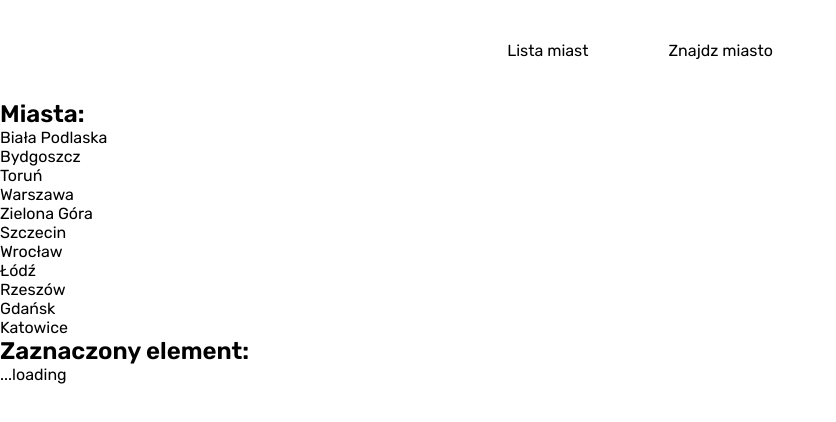
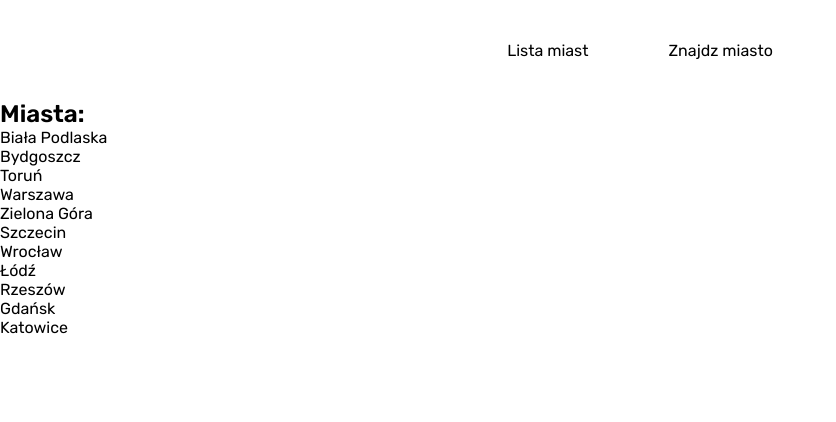
Before and after one commit to molekJ/Weather, a React (Create React App) app: page /#/ in a window 1280 px wide. Shown: the top 422 px of the page, without its empty margins (0-836 px from the left). Built offline with nearby package versions, Linux system fonts and the light colour scheme.

Commit message:
come back after 3 moth

```diff
--- a/src/App.tsx
+++ b/src/App.tsx
@@ -12,6 +12,7 @@ import { SimpleMap } from "./Components/Mapy/Mapy";
 
 const Container = styled.div`
   display: flex;
+  /* justify-content: center; */
 `;
 
 const SelectInfo = styled.div`
@@ -43,12 +44,8 @@ function App() {
                 selectedCity={selectedCity}
                 onCityClick={handleCitySelection}
               ></Cities>
-            </Container>
-
               <SelectInfo>
-              <h2>Zaznaczony element:</h2>
-
-              {loading ? <div>...loading</div> : <p>Elo</p>}
+                {/* {loading && <div>...loading</div>} */}
                 {data && (
                   <>
                     <DisplayWeather
@@ -71,6 +68,7 @@ function App() {
                   </>
                 )}
               </SelectInfo>
+            </Container>
           </Route>
           <Route path="/search">
             <SearchCity></SearchCity>
--- a/src/Components/Mapy/Mapy.tsx
+++ b/src/Components/Mapy/Mapy.tsx
@@ -5,7 +5,6 @@ const Poiner = styled.div`
   position: relative;
   left: -10px;
   top: -20px;
-  /* background: white; */
   border-radius: 50% 50% 50% 0;
   border: 4px solid #ea4335;
   width: 20px;
@@ -13,6 +12,7 @@ const Poiner = styled.div`
   transform: rotate(-45deg);
 `;
 
+const AnyReactComponent = ({ text }: { text: any }) => <div>{text}</div>;
 interface Props {
   center: {
     lat: number;
@@ -28,7 +28,8 @@ export const SimpleMap = ({ center }: Props) => {
         defaultCenter={center}
         defaultZoom={7}
       >
-        <Poiner></Poiner>
+        {/* <Poiner></Poiner> */}
+        {/* <AnyReactComponent lat={59.955413} lng={30.337844} text="My Marker" /> */}
       </GoogleMapReact>
     </div>
   );
```
Lines whose indentation alone changed are shown as unchanged.
